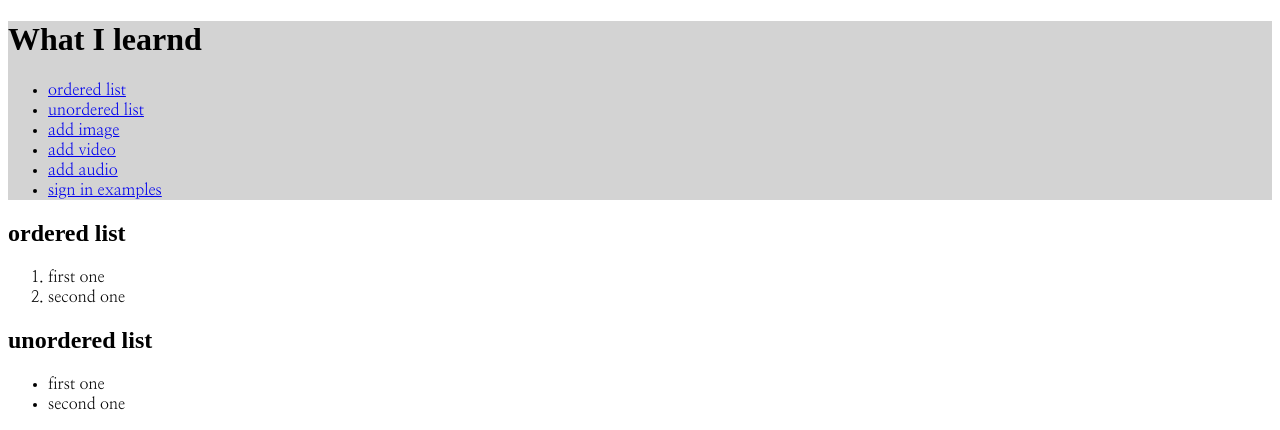
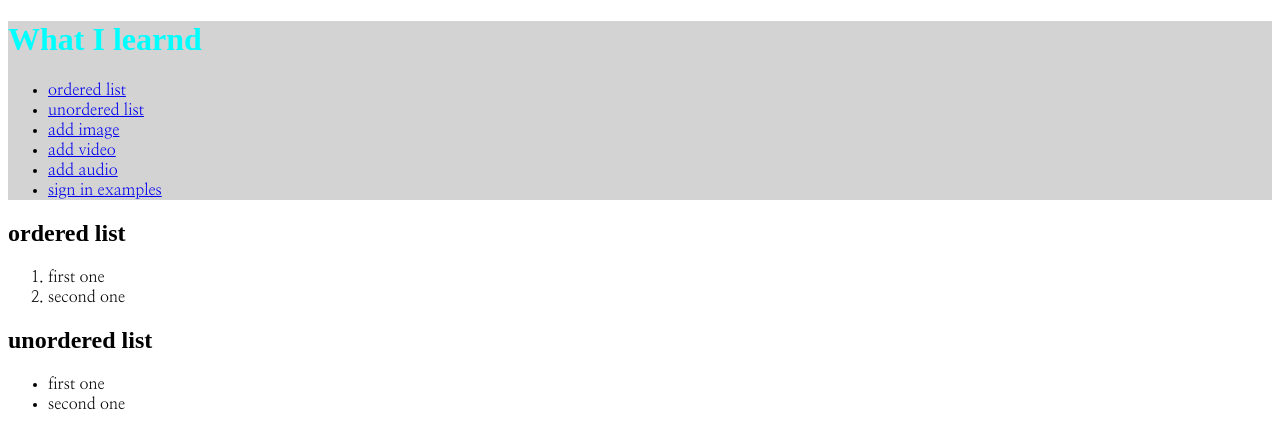
Before and after one commit to SaltySalt77/html-css-lecture, a plain HTML site: page csslecture/index.html in a window 1280 px wide. Shown: the top 430 px of the page. Drawn offline with Linux system fonts and the light colour scheme.

Commit message:
[Update]style.css

```diff
--- a/csslecture/style.css
+++ b/csslecture/style.css
@@ -1,3 +1,3 @@
 header {
-	color cyan;
+	color: cyan;
 }
```
